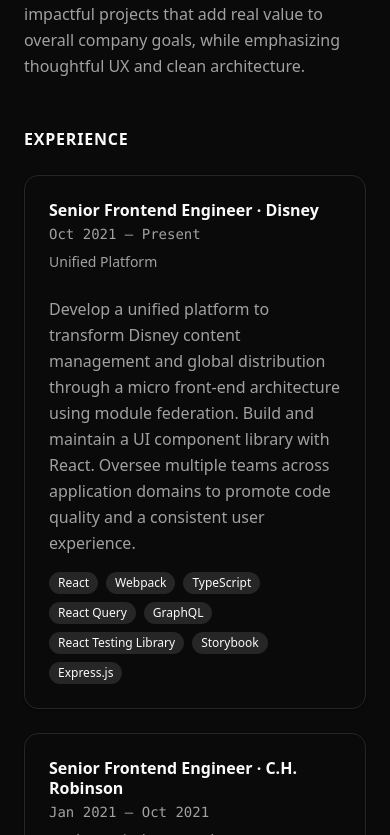
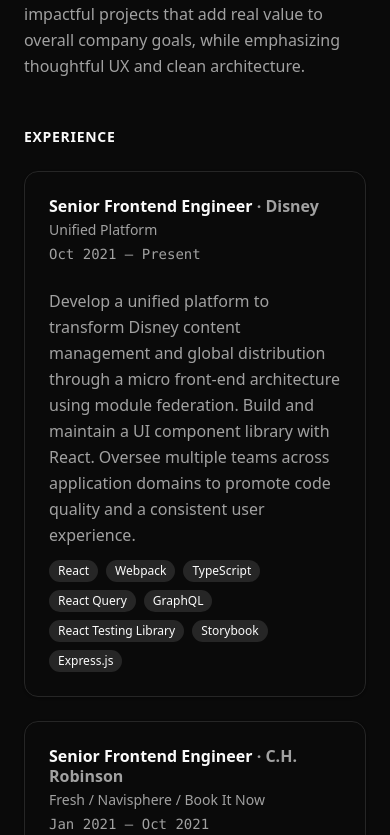
Before and after one commit to kimurakenshi/resume, a React (Vite) app: page / in a window 390 px wide. Shown: the part 1169-2004 px from the top of the page. Built offline with nearby package versions, Linux system fonts and the light colour scheme.

Commit message:
improve cards layout

```diff
--- a/src/App.tsx
+++ b/src/App.tsx
@@ -1,25 +1,23 @@
-import { ResumeHeader } from '@/components/resume/resume-header';
-import { AboutSection } from '@/components/resume/about-section';
-import { ExperienceSection } from '@/components/resume/experience-section';
-import { EducationSection } from '@/components/resume/education-section';
-import { SkillsSection } from '@/components/resume/skills-section';
-import { LanguagesSection } from '@/components/resume/languages-section.tsx';
+import { SummarySection } from '@/components/resume/SummarySection.tsx';
+import { ResumeHeader } from '@/components/resume/ResumeHeader.tsx';
+import { SkillsSection } from '@/components/resume/SkillsSection.tsx';
+import { LanguagesSection } from '@/components/resume/LanguagesSection.tsx';
+import { ExperienceSection } from '@/components/resume/ExperienceSection.tsx';
+import { EducationSection } from '@/components/resume/EducationSection.tsx';
 
 function App() {
   return (
     <div className="min-h-screen bg-background">
       <div className="mx-auto max-w-6xl px-6 py-12 lg:py-24">
         <div className="grid gap-12 lg:grid-cols-[300px_1fr] lg:gap-16">
-          {/* Sidebar */}
           <aside className="space-y-8">
             <ResumeHeader />
             <SkillsSection />
             <LanguagesSection />
           </aside>
 
-          {/* Main Content */}
           <main className="space-y-12">
-            <AboutSection />
+            <SummarySection />
             <ExperienceSection />
             <EducationSection />
           </main>
--- /dev/null
+++ b/src/components/CardList.tsx
@@ -0,0 +1,9 @@
+import * as React from 'react';
+
+type CardListProps = {
+  children: React.ReactNode;
+};
+
+export function CardList({ children }: CardListProps) {
+  return <div className="flex flex-col gap-6">{children}</div>;
+}
--- /dev/null
+++ b/src/components/ResumeCard.tsx
@@ -0,0 +1,78 @@
+import { Badge } from '@/components/ui/badge';
+import { Card, CardContent, CardHeader } from '@/components/ui/card';
+import type { ReactNode } from 'react';
+
+type ResumeCardProps = {
+  title: string;
+  company?: string;
+  meta?: string;
+  period: string;
+  description?: string;
+  tech?: string[];
+  icon?: ReactNode; // 👈 NEW
+};
+
+export function ResumeCard({
+  title,
+  company,
+  meta,
+  period,
+  description,
+  tech,
+  icon,
+}: ResumeCardProps) {
+  return (
+    <Card className="group border-border bg-card transition-colors hover:border-primary/50 gap-1">
+      <CardHeader className="pb-3">
+        <div className="flex flex-col gap-1 sm:flex-row sm:items-baseline sm:justify-between">
+          <div className="flex flex-col gap-1">
+            <div className="flex items-center gap-2">
+              {icon && (
+                <span className="text-primary [&>svg]:h-4 [&>svg]:w-4">
+                  {icon}
+                </span>
+              )}
+
+              <h3 className="text-base font-semibold leading-tight text-foreground transition-colors group-hover:text-primary">
+                {title}
+                {company && (
+                  <span className="text-muted-foreground"> · {company}</span>
+                )}
+              </h3>
+            </div>
+
+            {meta && (
+              <div className="text-sm text-muted-foreground">{meta}</div>
+            )}
+          </div>
+
+          <span className="whitespace-nowrap text-sm font-mono text-muted-foreground tabular-nums">
+            {period}
+          </span>
+        </div>
+      </CardHeader>
+
+      {(description || tech?.length) && (
+        <CardContent className="pt-0">
+          <div className="flex flex-col gap-3">
+            {description && (
+              <p className="leading-relaxed text-muted-foreground">
+                {description}
+              </p>
+            )}
+
+            {tech?.length ? (
+              <div className="flex flex-wrap gap-2">
+                {tech.map((t) => (
+                  <Badge key={t} variant="secondary">
+                    {t}
+                  </Badge>
+                ))}
+              </div>
+            ) : null}
+          </div>
+        </CardContent>
+      )}
+    </Card>
+  );
+}
--- /dev/null
+++ b/src/components/Section.tsx
@@ -0,0 +1,17 @@
+import * as React from 'react';
+
+type SectionProps = {
+  title: string;
+  children: React.ReactNode;
+};
+
+export function Section({ title, children }: SectionProps) {
+  return (
+    <section className="flex flex-col gap-6">
+      <h2 className="text-sm font-semibold uppercase tracking-wider text-primary">
+        {title}
+      </h2>
+      {children}
+    </section>
+  );
+}
--- /dev/null
+++ b/src/components/resume/EducationSection.tsx
@@ -0,0 +1,23 @@
+import { education } from '@/data/education';
+import { Section } from '@/components/Section.tsx';
+import { CardList } from '@/components/CardList.tsx';
+import { ResumeCard } from '@/components/ResumeCard.tsx';
+import { GraduationCap } from 'lucide-react';
+
+export function EducationSection() {
+  return (
+    <Section title="Education">
+      <CardList>
+        {education.map((edu) => (
+          <ResumeCard
+            key={`${edu.school}-${edu.period}-${edu.degree}`}
+            title={edu.degree}
+            meta={edu.school}
+            period={edu.period}
+            icon={<GraduationCap />}
+          />
+        ))}
+      </CardList>
+    </Section>
+  );
+}
--- /dev/null
+++ b/src/components/resume/ExperienceSection.tsx
@@ -0,0 +1,24 @@
+import { experience } from '@/data/experience';
+import { CardList } from '@/components/CardList.tsx';
+import { ResumeCard } from '@/components/ResumeCard.tsx';
+import { Section } from '@/components/Section.tsx';
+
+export function ExperienceSection() {
+  return (
+    <Section title="Experience">
+      <CardList>
+        {experience.map((exp) => (
+          <ResumeCard
+            key={`${exp.company}-${exp.period}-${exp.title}`}
+            title={exp.title}
+            company={exp.company}
+            meta={exp.project}
+            period={exp.period}
+            description={exp.description}
+            tech={exp.technologies}
+          />
+        ))}
+      </CardList>
+    </Section>
+  );
+}
--- a/src/components/resume/about-section.tsx
+++ b/src/components/resume/SummarySection.tsx
@@ -1,6 +1,6 @@
 import { summary } from '@/data/summary.ts';
 
-export function AboutSection() {
+export function SummarySection() {
   return (
     <section>
       {summary.map((summaryParagraph, index) => (
--- a/src/components/resume/education-section.tsx
+++ /dev/null
@@ -1,38 +0,0 @@
-import { Card, CardContent, CardHeader } from '@/components/ui/card';
-import { education } from '@/data/education.ts';
-import { GraduationCap } from 'lucide-react';
-
-export function EducationSection() {
-  return (
-    <section className="flex flex-col gap-6">
-      <h2 className="text-sm font-semibold uppercase tracking-wider text-primary">
-        Education
-      </h2>
-
-      <div className="flex flex-col gap-6">
-        {education.map((edu, index) => (
-          <Card key={index} className="border-border bg-card gap-2">
-            <CardHeader className="pb-3">
-              <div className="flex flex-col gap-1 sm:flex-row sm:items-baseline sm:justify-between">
-                <div className="flex items-center gap-2">
-                  <GraduationCap className="h-4 w-4 text-primary" />
-                  <h3 className="text-base font-semibold leading-tight text-foreground">
-                    {edu.degree}
-                  </h3>
-                </div>
-
-                <span className="whitespace-nowrap text-sm font-mono text-muted-foreground tabular-nums">
-                  {edu.period}
-                </span>
-              </div>
-            </CardHeader>
-
-            <CardContent className="pt-0">
-              <p className="text-muted-foreground">{edu.school}</p>
-            </CardContent>
-          </Card>
-        ))}
-      </div>
-    </section>
-  );
-}
--- a/src/components/resume/experience-section.tsx
+++ /dev/null
@@ -1,52 +0,0 @@
-import { Badge } from '@/components/ui/badge';
-import { Card, CardContent, CardHeader } from '@/components/ui/card';
-import { experience } from '@/data/experience.ts';
-
-export function ExperienceSection() {
-  return (
-    <section className="flex flex-col gap-6">
-      <h2 className="text-mm font-semibold uppercase tracking-wider text-primary">
-        Experience
-      </h2>
-
-      {/* Cards list */}
-      <div className="flex flex-col gap-6">
-        {experience.map((exp, index) => (
-          <Card
-            key={index}
-            className="group border-border bg-card transition-colors hover:border-primary/50 gap-3"
-          >
-            <CardHeader className="pb-3">
-              <div className="flex flex-col gap-1 sm:flex-row sm:items-baseline sm:justify-between">
-                <h3 className="text-base font-semibold leading-tight text-foreground transition-colors group-hover:text-primary">
-                  {exp.title} · {exp.company}
-                </h3>
-
-                <span className="whitespace-nowrap text-sm font-mono text-muted-foreground tabular-nums">
-                  {exp.period}
-                </span>
-              </div>
-              <div className="text-sm text-muted-foreground">{exp.project}</div>
-            </CardHeader>
-
-            <CardContent className="pt-0">
-              <div className="flex flex-col gap-4">
-                <p className="leading-relaxed text-muted-foreground">
-                  {exp.description}
-                </p>
-
-                <div className="flex flex-wrap gap-2">
-                  {exp.technologies.map((tech) => (
-                    <Badge key={tech} variant="secondary">
-                      {tech}
-                    </Badge>
-                  ))}
-                </div>
-              </div>
-            </CardContent>
-          </Card>
-        ))}
-      </div>
-    </section>
-  );
-}
```
Also changed, not shown: src/components/resume/LanguagesSection.tsx (renamed from src/components/resume/languages-section.tsx), src/components/resume/ResumeHeader.tsx (renamed from src/components/resume/resume-header.tsx), src/components/resume/SkillsSection.tsx (renamed from src/components/resume/skills-section.tsx).
